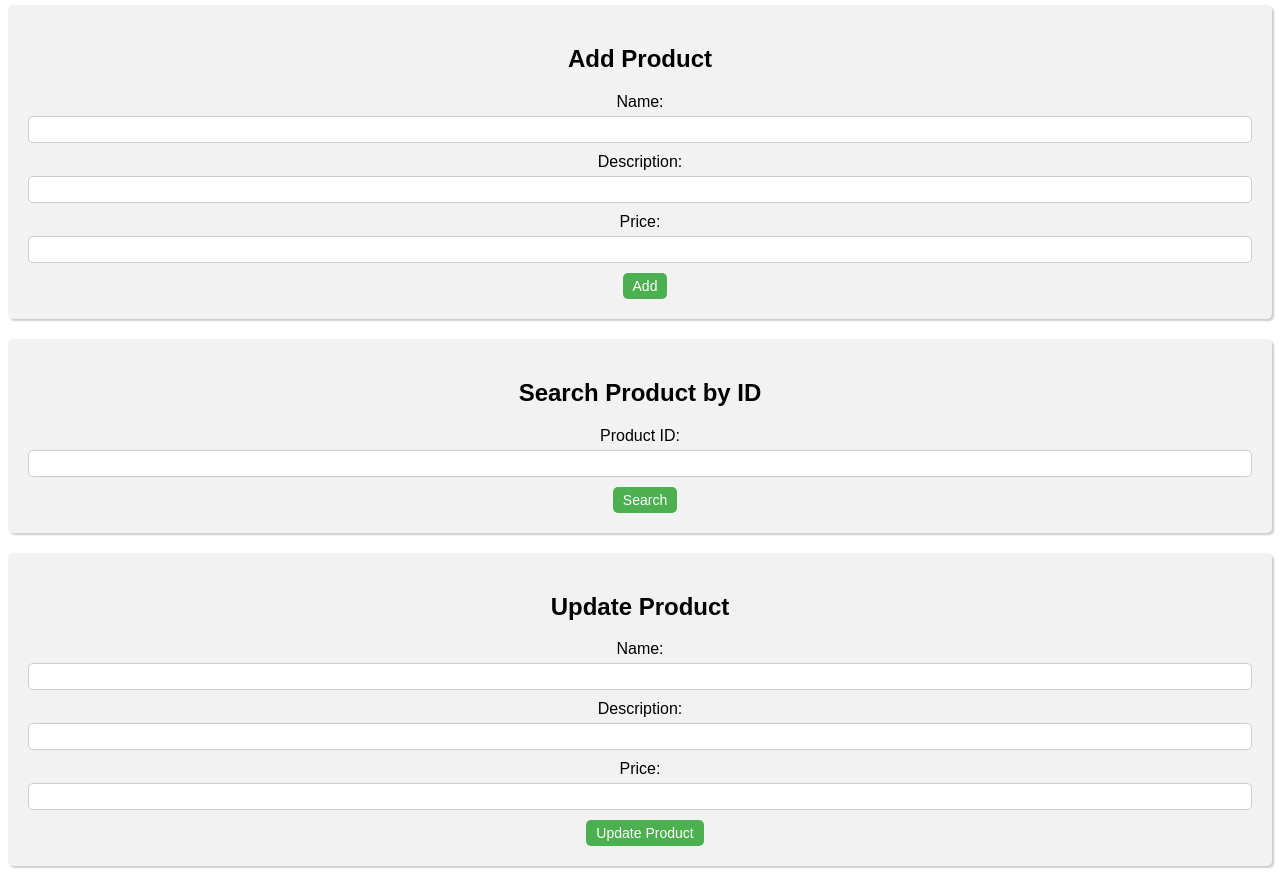
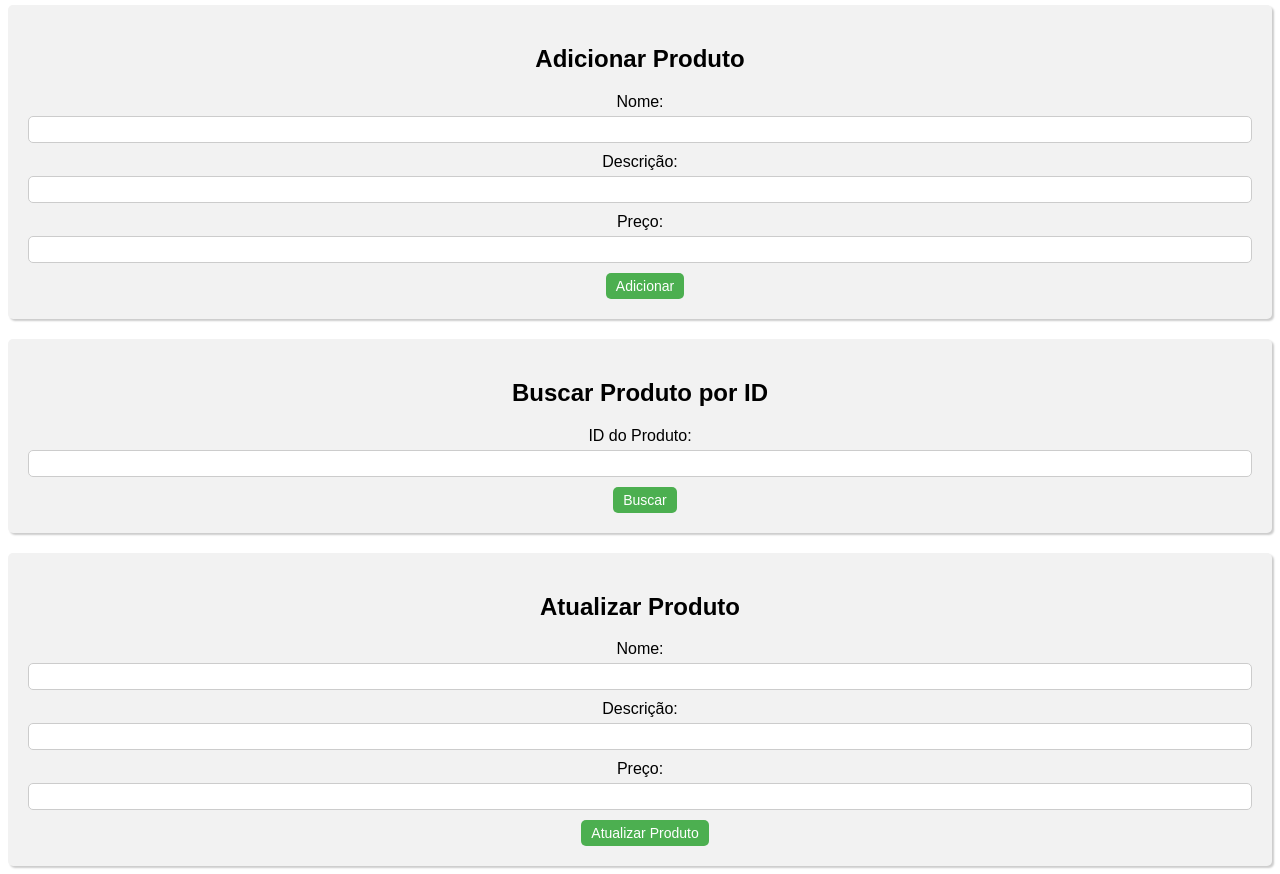
Before and after one commit to Iandaa/nuvem-frontend-supabase, a website: page index.html in a window 1280 px wide. Shown: the part 72-946 px from the top of the page. Drawn offline with Linux system fonts and the light colour scheme; no server answers.

Commit message:
Tradução para português

```diff
--- a/index.html
+++ b/index.html
@@ -2,41 +2,41 @@
 <html>
 
 <head>
-  <title>Product CRUD</title>
+  <title>Cadastro de Produtos</title>
   <link rel="stylesheet" type="text/css" href="style.css">
 </head>
 
 <body>
 
-  <h1>Product CRUD</h1>
+  <h1>Cadastro de Produtos</h1>
 
   <form id="add-product-form">
 
-    <h2>Add Product</h2>
+    <h2>Adicionar Produto</h2>
 
-    <label for="name">Name:</label>
+    <label for="name">Nome:</label>
     <input type="text" id="name" name="name" required>
 
     <!-- adicionando descrição -->
-    <label for="description">Description:</label>
+    <label for="description">Descrição:</label>
     <input type="text" id="description" name="description" required>
 
-    <label for="price">Price:</label>
+    <label for="price">Preço:</label>
     <input type="number" id="price" name="price" required step="0.01">
 
-    <button type="submit">Add</button>
+    <button type="submit">Adicionar</button>
 
   </form>
 
   <!-- consulta por id -->
   <form id="search-product-form">
 
-    <h2>Search Product by ID</h2>
+    <h2>Buscar Produto por ID</h2>
 
-    <label for="search-id">Product ID:</label>
+    <label for="search-id">ID do Produto:</label>
     <input type="number" id="search-id" required>
 
-    <button type="submit">Search</button>
+    <button type="submit">Buscar</button>
 
   </form>
 
@@ -45,21 +45,21 @@
   <!-- formulário de update -->
   <form id="update-product-form">
 
-    <h2>Update Product</h2>
+    <h2>Atualizar Produto</h2>
 
     <input type="hidden" id="update-id">
 
-    <label for="update-name">Name:</label>
+    <label for="update-name">Nome:</label>
     <input type="text" id="update-name" required>
 
     <!-- adicionando descrição -->
-    <label for="update-description">Description:</label>
+    <label for="update-description">Descrição:</label>
     <input type="text" id="update-description" required>
 
-    <label for="update-price">Price:</label>
+    <label for="update-price">Preço:</label>
     <input type="number" id="update-price" required step="0.01">
 
-    <button type="submit">Update Product</button>
+    <button type="submit">Atualizar Produto</button>
 
   </form>
 
```
